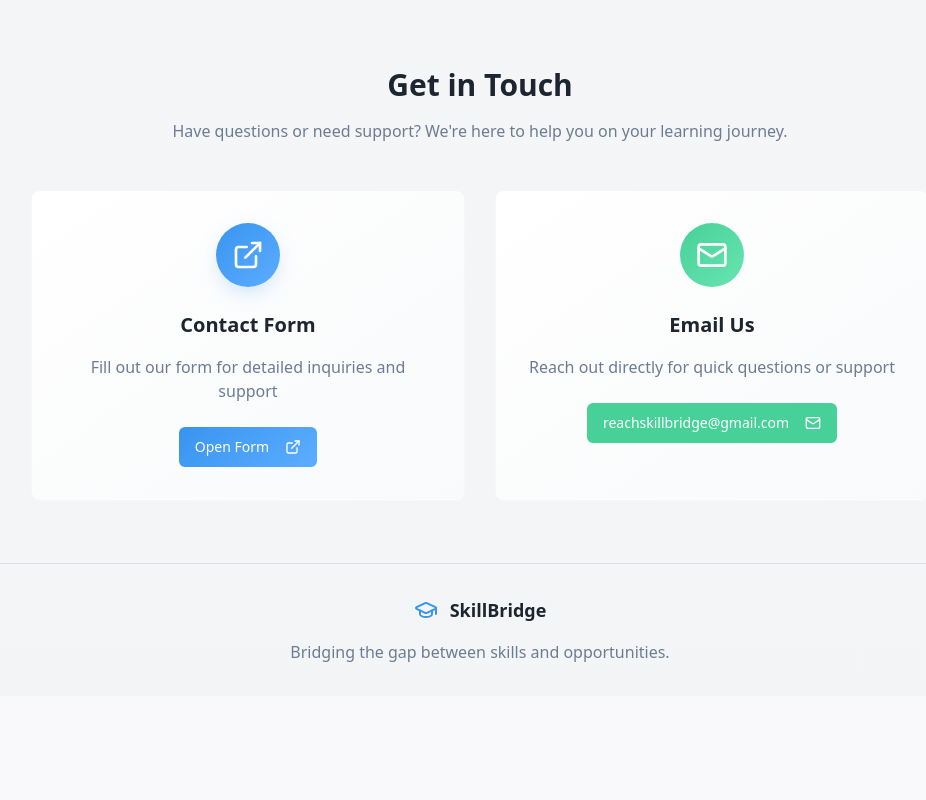
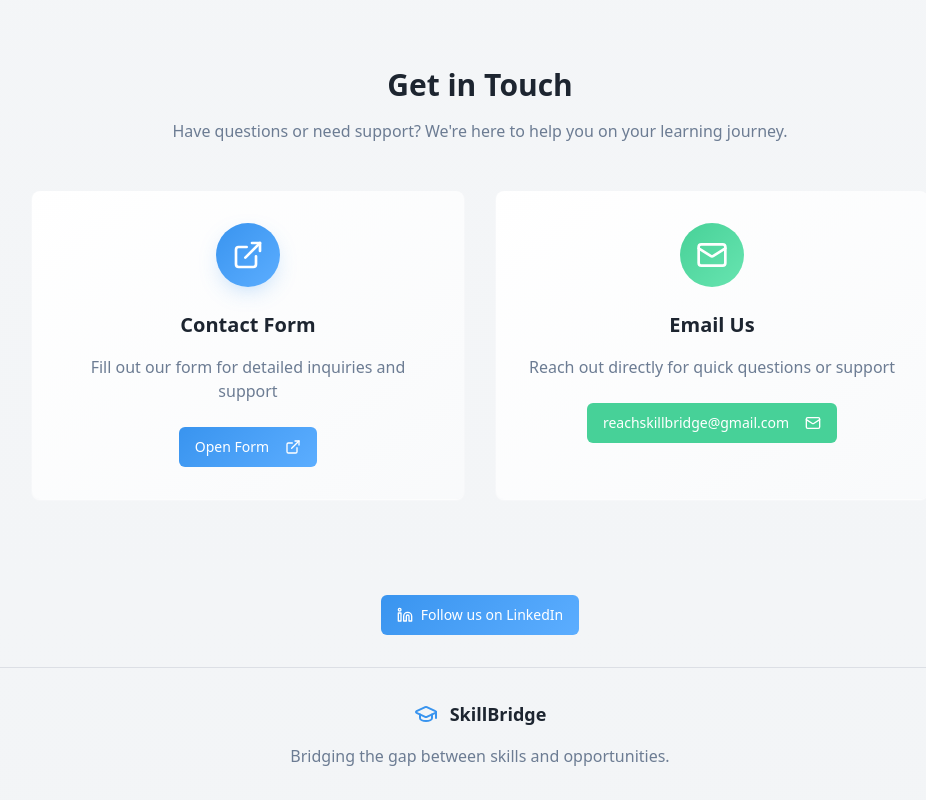
Before and after one commit to selvamuthukumar/course-conduit-48, a React (Vite) app: page / in a window 1280 px wide. Shown: the part 4073-4873 px from the top of the page, without its empty margins (160-1086 px from the left). Before the commit the page ends 4769 px from the top, so only its background shows below. Built offline with nearby package versions, Linux system fonts and the light colour scheme.

Commit message:
Add LinkedIn button to homepage

```diff
--- a/src/pages/Home.tsx
+++ b/src/pages/Home.tsx
@@ -1,7 +1,7 @@
 import { Button } from "@/components/ui/button";
 import { Card, CardContent, CardHeader, CardTitle } from "@/components/ui/card";
 import { Accordion, AccordionContent, AccordionItem, AccordionTrigger } from "@/components/ui/accordion";
-import { GraduationCap, UserPlus, BookOpen, Award, Briefcase, ArrowRight, Play, CheckCircle, Mail, ExternalLink } from "lucide-react";
+import { GraduationCap, UserPlus, BookOpen, Award, Briefcase, ArrowRight, Play, CheckCircle, Mail, ExternalLink, Linkedin } from "lucide-react";
 import vvdnLogo from "@/assets/vvdn_site_logo.svg";
 import naanMudhalvanLogo from "@/assets/logo_naan_mudhalvan.svg";
 import essiLogo from "@/assets/logo_essi.png";
@@ -335,6 +335,23 @@ const Home = () => {
         </div>
       </section>
 
+      {/* LinkedIn Section */}
+      <section className="container mx-auto px-4 py-8">
+        <div className="text-center">
+          <Button asChild className="bg-gradient-primary hover:shadow-primary">
+            <a
+              href="https://www.linkedin.com/company/skill-bridge-initiative/?lipi=urn%3Ali%3Apage%3Ad_flagship3_search_srp_all%3BRifq2tjiSWevfo0YmJS68w%3D%3D"
+              target="_blank"
+              rel="noopener noreferrer"
+              className="inline-flex items-center gap-2"
+            >
+              <Linkedin className="h-4 w-4" />
+              Follow us on LinkedIn
+            </a>
+          </Button>
+        </div>
+      </section>
+
       {/* Footer */}
       <footer className="container mx-auto px-4 py-8 border-t border-border">
         <div className="text-center">
```
